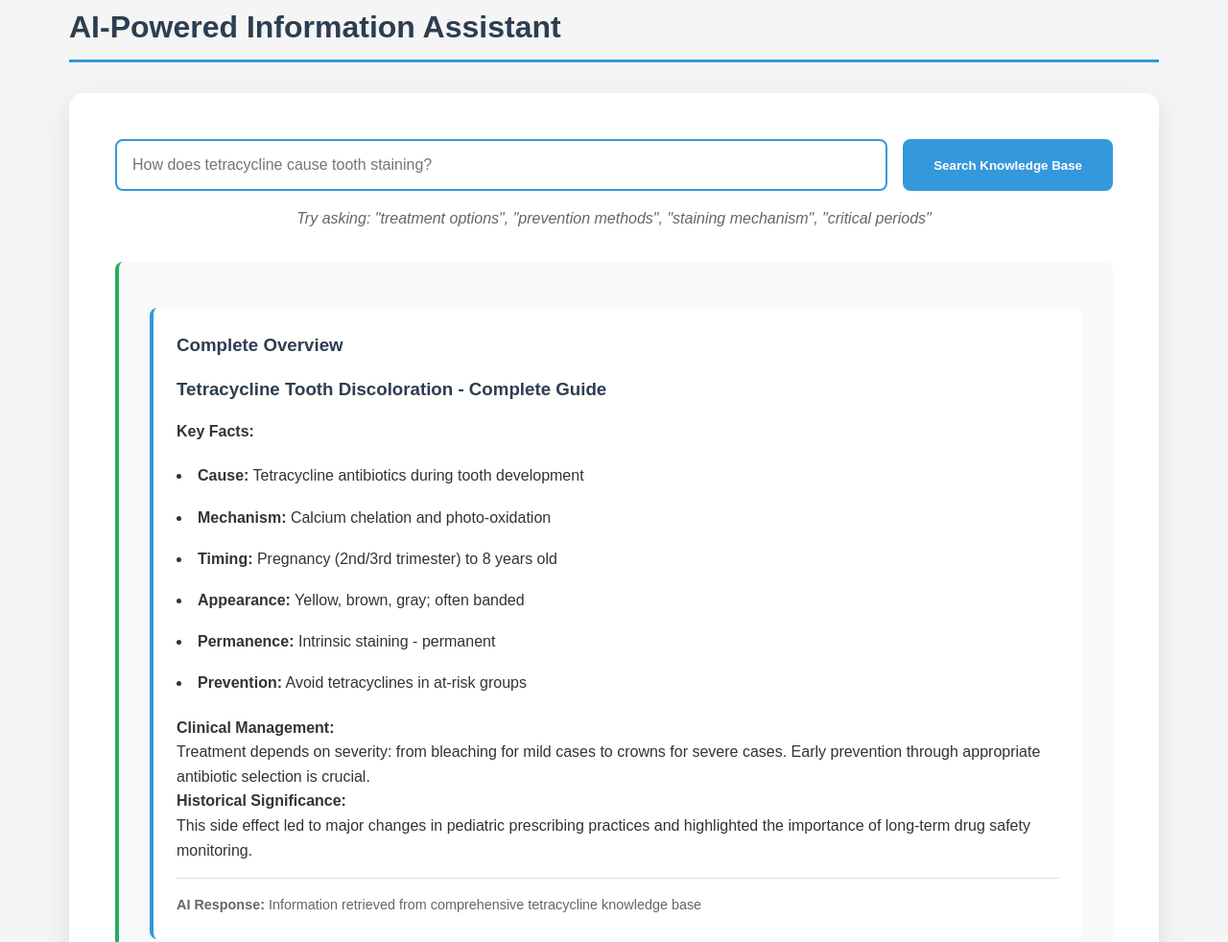
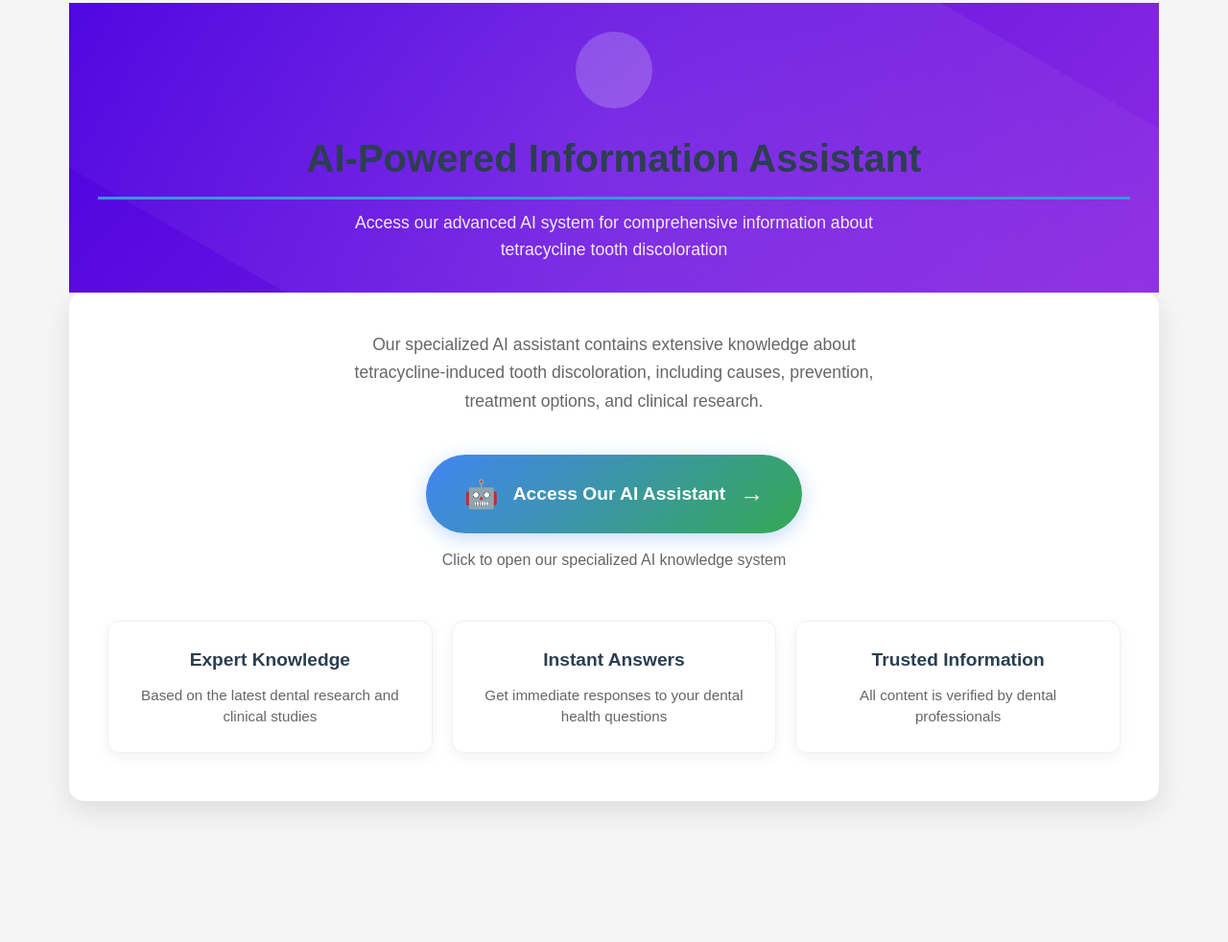
Before and after one commit to mmohamed1156-stack/Tetracycline-Induced-Tooth-Discoloration9, a plain HTML site: page index.html in a window 1280 px wide. Shown: the part 5349-6331 px from the top of the page at 96% size. Drawn offline with Linux system fonts and the light colour scheme.

Commit message:
Add files via upload

```diff
--- a/index.html
+++ b/index.html
@@ -205,23 +205,218 @@
 
       <!-- AI Search Section -->
 <section id="ai-search" class="content-section">
+    <div class="ai-header">
+        <div class="ai-icon">
+            <i class="fas fa-robot"></i>
+        </div>
         <h2>AI-Powered Information Assistant</h2>
+        <p>Access our advanced AI system for comprehensive information about tetracycline tooth discoloration</p>
+    </div>
+
     <div class="search-container">
-                <div class="search-box">
-                    <input type="text" id="search-input" placeholder="Ask anything about tetracycline tooth discoloration...">
-                    <button id="search-btn">Search Knowledge Base</button>
+        <div class="ai-description">
+            <p>Our specialized AI assistant contains extensive knowledge about tetracycline-induced tooth discoloration, including causes, prevention, treatment options, and clinical research.</p>
         </div>
-                <div class="search-examples">
-                    <p>Try asking: "treatment options", "prevention methods", "staining mechanism", "critical periods"</p>
+
+        <div class="ai-studio-section">
+            <a href="https://aistudio.google.com/apps/drive/1YANCAkRhfC0B2F_mdg1CJMmHYq9_K6cQ?fullscreenApplet=true&showPreview=true&showAssistant=true"
+               target="_blank" class="ai-studio-btn">
+                <span class="btn-icon">🤖</span>
+                Access Our AI Assistant
+                <span class="btn-arrow">→</span>
+            </a>
+            <p class="link-description">Click to open our specialized AI knowledge system</p>
         </div>
-                <div id="search-results" class="search-results">
-                    <div class="welcome-message">
-                        <h3>Welcome to Tetracycline Information Hub</h3>
-                        <p>I contain comprehensive knowledge about tetracycline-induced tooth discoloration. Ask me anything!</p>
+
+        <div class="features">
+            <div class="feature">
+                <i class="fas fa-stethoscope"></i>
+                <h4>Expert Knowledge</h4>
+                <p>Based on the latest dental research and clinical studies</p>
+            </div>
+            <div class="feature">
+                <i class="fas fa-lightbulb"></i>
+                <h4>Instant Answers</h4>
+                <p>Get immediate responses to your dental health questions</p>
+            </div>
+            <div class="feature">
+                <i class="fas fa-shield-alt"></i>
+                <h4>Trusted Information</h4>
+                <p>All content is verified by dental professionals</p>
             </div>
         </div>
     </div>
 </section>
+
+<style>
+/* AI Search Section Styles */
+.ai-header {
+    background: linear-gradient(135deg, #4A00E0 0%, #8E2DE2 100%);
+    color: white;
+    padding: 30px;
+    text-align: center;
+    position: relative;
+    overflow: hidden;
+}
+
+.ai-header::before {
+    content: "";
+    position: absolute;
+    top: -50%;
+    left: -50%;
+    width: 200%;
+    height: 200%;
+    background: radial-gradient(circle, rgba(255,255,255,0.1) 0%, rgba(255,255,255,0) 70%);
+    transform: rotate(30deg);
+}
+
+.ai-header h2 {
+    font-size: 2.5rem;
+    margin-bottom: 10px;
+    position: relative;
+}
+
+.ai-header p {
+    font-size: 1.1rem;
+    opacity: 0.9;
+    max-width: 600px;
+    margin: 0 auto;
+    position: relative;
+}
+
+.ai-icon {
+    font-size: 3rem;
+    margin-bottom: 15px;
+    display: inline-block;
+    background: rgba(255, 255, 255, 0.2);
+    width: 80px;
+    height: 80px;
+    border-radius: 50%;
+    display: flex;
+    align-items: center;
+    justify-content: center;
+    margin: 0 auto 20px;
+}
+
+.search-container {
+    padding: 40px 30px;
+    text-align: center;
+}
+
+.ai-description {
+    margin-bottom: 30px;
+    color: #666;
+    font-size: 1.1rem;
+    max-width: 600px;
+    margin-left: auto;
+    margin-right: auto;
+    line-height: 1.7;
+}
+
+.ai-studio-section {
+    text-align: center;
+    margin: 40px 0;
+}
+
+.ai-studio-btn {
+    display: inline-flex;
+    align-items: center;
+    gap: 15px;
+    background: linear-gradient(135deg, #4285F4, #34A853);
+    color: white;
+    padding: 18px 40px;
+    border-radius: 50px;
+    text-decoration: none;
+    font-weight: 600;
+    font-size: 1.2rem;
+    transition: all 0.3s ease;
+    box-shadow: 0 5px 20px rgba(66, 133, 244, 0.3);
+}
+
+.ai-studio-btn:hover {
+    transform: translateY(-3px);
+    box-shadow: 0 8px 25px rgba(66, 133, 244, 0.4);
+    background: linear-gradient(135deg, #3367D6, #2E8B57);
+}
+
+.btn-icon {
+    font-size: 1.5em;
+}
+
+.btn-arrow {
+    font-size: 1.3em;
+    transition: transform 0.3s ease;
+}
+
+.ai-studio-btn:hover .btn-arrow {
+    transform: translateX(5px);
+}
+
+.link-description {
+    margin-top: 15px;
+    color: #666;
+    font-size: 1rem;
+}
+
+.features {
+    display: flex;
+    justify-content: space-between;
+    margin-top: 40px;
+    flex-wrap: wrap;
+}
+
+.feature {
+    flex: 1;
+    min-width: 200px;
+    text-align: center;
+    padding: 25px 20px;
+    margin: 10px;
+    background: white;
+    border-radius: 12px;
+    box-shadow: 0 5px 15px rgba(0, 0, 0, 0.05);
+    transition: transform 0.3s ease;
+    border: 1px solid #f0f0f0;
+}
+
+.feature:hover {
+    transform: translateY(-5px);
+}
+
+.feature i {
+    font-size: 2.5rem;
+    margin-bottom: 15px;
+    background: linear-gradient(135deg, #4A00E0 0%, #8E2DE2 100%);
+    -webkit-background-clip: text;
+    -webkit-text-fill-color: transparent;
+}
+
+.feature h4 {
+    margin-bottom: 10px;
+    color: #2c3e50;
+    font-size: 1.2rem;
+}
+
+.feature p {
+    color: #666;
+    font-size: 0.95rem;
+    line-height: 1.5;
+}
+
+@media (max-width: 768px) {
+    .ai-header h2 {
+        font-size: 2rem;
+    }
+
+    .features {
+        flex-direction: column;
+    }
+
+    .ai-studio-btn {
+        padding: 15px 30px;
+        font-size: 1.1rem;
+    }
+}
+</style>
     </main>
 
     <footer class="footer">
```
Lines whose indentation alone changed are shown as unchanged.
